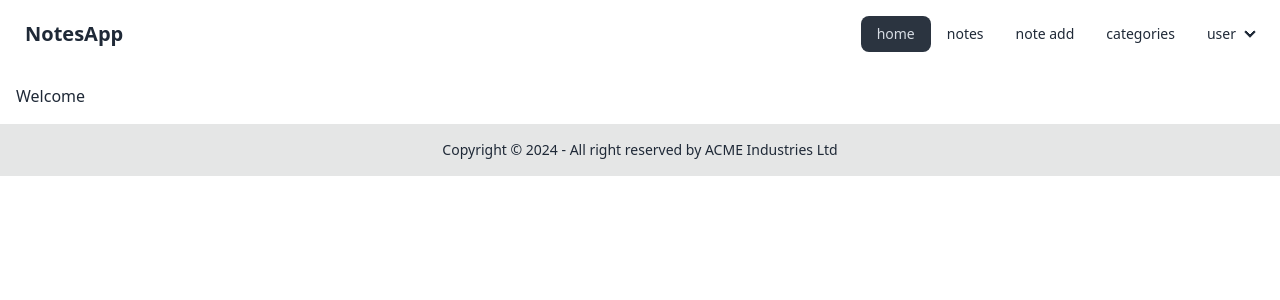
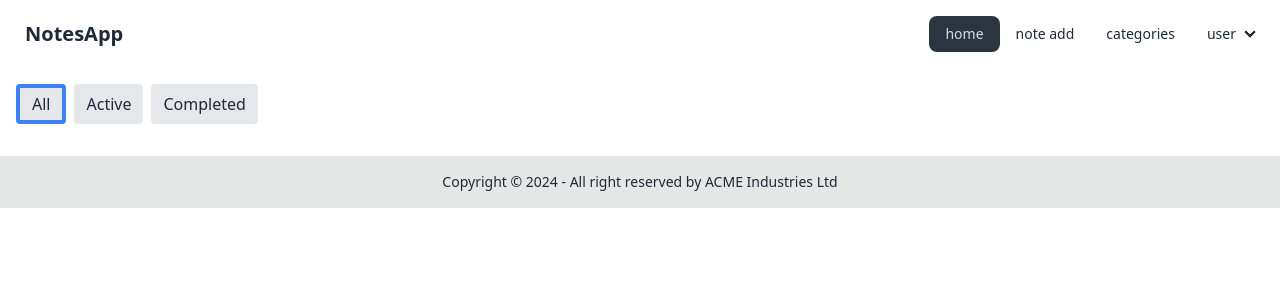
Before and after one commit to GerdBraun/NoteApp, a React (Vite) app: page / in a window 1280 px wide. Shown: the top 300 px of the page. Built offline with nearby package versions, Linux system fonts and the light colour scheme.

Commit message:
working saving notes #3

```diff
--- a/src/App.jsx
+++ b/src/App.jsx
@@ -7,17 +7,14 @@ import {
 import Layout from "./components/Layout";
 import NotesList from "./components/partials/NotesList";
 import CategoryList from "./components/partials/CategoryList";
-import Welcome from "./components/partials/Welcome";
 import FilterComponent from "./components/FilterComponent";
 import AddNote from "./components/AddNote";
-import DataFetchingUseReducer from "./context/DataFetchingUseReducer";
 
 const router = createBrowserRouter(
   createRoutesFromElements(
     <Route path="/" element={<Layout />}>
-      <Route index element={<Welcome />} />
       <Route
-        path="/notes"
+        index
         element={
           <>
             {/* <DataFetchingUseReducer /> */}
--- a/src/components/AddNote.jsx
+++ b/src/components/AddNote.jsx
@@ -9,7 +9,7 @@ const AddNote = () => {
   const [errors, setErrors] = useState({});
 
   const [note, setNote] = useState({
-    id:"",
+    id: "",
     title: "",
     image: "",
     description: "",
@@ -31,11 +31,9 @@ const AddNote = () => {
     e.preventDefault();
     if (!validateForm()) return;
 
-   //if (note) return;
     notesDispatch({ type: "NOTE_ADDED", payload: note });
-    setNewNote("");
 
-    // navigate("/notes");
+    navigate("/");
   };
 
   const validateForm = () => {
--- a/src/components/partials/Header.jsx
+++ b/src/components/partials/Header.jsx
@@ -10,9 +10,6 @@ const Header = () => {
         <ul className="menu menu-horizontal px-1">
           <li>
             <NavLink to="/">home</NavLink>
-          </li>
-          <li>
-            <NavLink to="/notes">notes</NavLink>
           </li>
           <li>
             <NavLink to="/notes/add">note add</NavLink>
--- a/src/components/partials/NoteItem.jsx
+++ b/src/components/partials/NoteItem.jsx
@@ -8,7 +8,6 @@ const NoteItem = ({ note }) => {
     };
     return (
         <li className='flex items-center mb-2'>
-            <label className={note.completed ? 'line-through':''}>
             <input
                 type='checkbox'
                 checked={note.completed}
@@ -16,7 +15,6 @@ const NoteItem = ({ note }) => {
                 className='mr-2'
             />
             {note.title}
-            </label>
         </li>
     );
 };
--- a/src/components/partials/Welcome.jsx
+++ /dev/null
@@ -1,5 +0,0 @@
-const Welcome = () => {
-  return <div>Welcome</div>;
-};
-
-export default Welcome;
```
